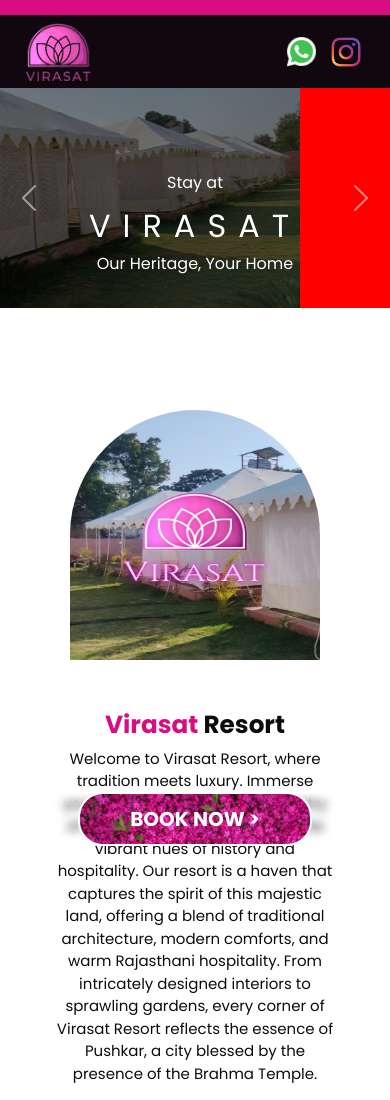
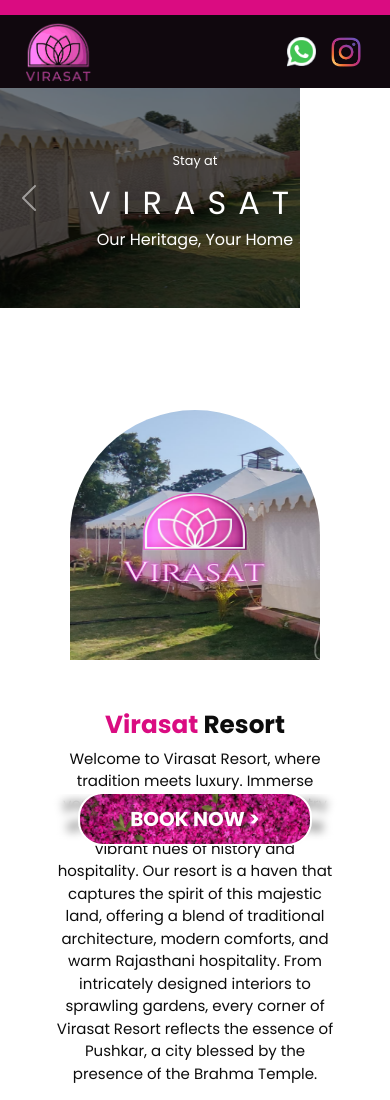
Before and after one commit to Architjain128/virasat, a plain HTML site: page index.html in a window 390 px wide. Shown: the top 1100 px of the page. Drawn offline with nearby package versions, Linux system fonts and the light colour scheme; files that its build step writes are made by us from their sources.

Commit message:
carousal changes

```diff
--- a/css/style.css
+++ b/css/style.css
@@ -15,7 +15,6 @@
     aspect-ratio: 1.77 !important;
     height: auto;
     z-index: 100;
-    background-color: red;
     overflow: hidden;
   }
 
@@ -1386,7 +1385,7 @@
   .stay-at{
     margin-bottom: 15px;
     font-weight: 100;
-    font-size: 1rem;
+    font-size: 0.8rem;
   }
 
   .stay-at-name{
@@ -1397,6 +1396,10 @@
 
   .stay-at-tag{
     font-size: 1rem;
+  }
+
+  .carousel-caption{
+    padding-top: 0rem;
   }
 
   .ab-1{
```
Also changed, not shown: index.html (+2 -2 lines).
